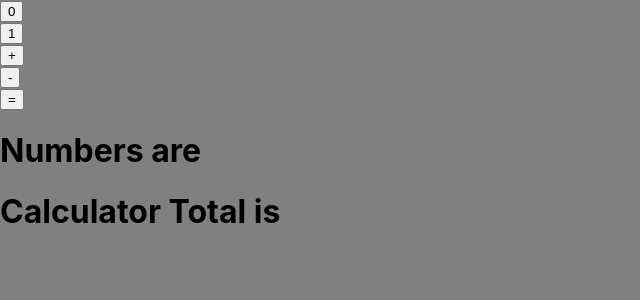
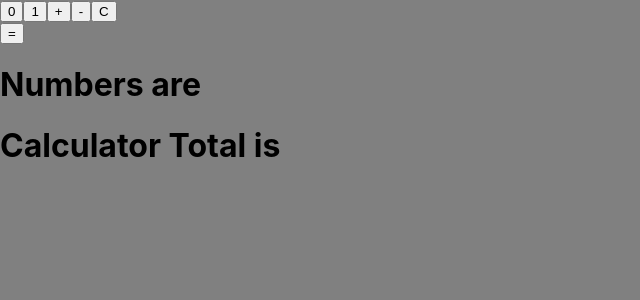
Before and after one commit to DonVlad1/calculator, a React (Create React App) app: page / in a window 1280 px wide. Shown: the top 300 px of the page, without its empty margins (0-640 px from the left). Built offline with nearby package versions, Linux system fonts and the light colour scheme.

Commit message:
Added clear button

```diff
--- a/src/App.js
+++ b/src/App.js
@@ -5,7 +5,7 @@ import { evaluate } from 'mathjs'
 const App = () =>
 {
 
-const [calculatorButtons, setCalculatorButtons] = useState([0,1,'+','-','='])
+const [calculatorButtons, setCalculatorButtons] = useState([0,1,'+','-','C','='])
 const [selectedButtons, setButtonSelection] = useState([])
 const [calculatorTotal, setCalculatorTotal] = useState([])
 
@@ -17,25 +17,26 @@ const [calculatorTotal, setCalculatorTotal] = useState([])
         {
           return(
           <div>
-          <button onClick={() => setCalculatorTotal(returnResult(selectedButtons))}>=</button>
+          <button key= {buttonKey} onClick={() => setCalculatorTotal(returnResult(selectedButtons))}>=</button>
           <h1>Numbers are {selectedButtons}</h1>
           <h1>Calculator Total is {calculatorTotal}</h1>
           </div>
           )
         }
-
+        else if (button === 'C')
+          return(<button key= {buttonKey} onClick={() => clearAll(setButtonSelection, setCalculatorTotal)}>C</button>)
         else
         {
-          return (
-            <div key = { buttonKey }>
-            <button onClick={() => setButtonSelection(addButtons(selectedButtons, button))}>{button}</button>
-          </div>
-          )
+          return (<button key= {buttonKey} onClick={() => setButtonSelection(addButtons(selectedButtons, button))}>{button}</button>)
         }
       })}
     </div>
   )
+}
 
+function clearAll(setButtonSelection, setCalculatorTotal)
+{
+return setButtonSelection(""), setCalculatorTotal("")
 }
 
 
```
